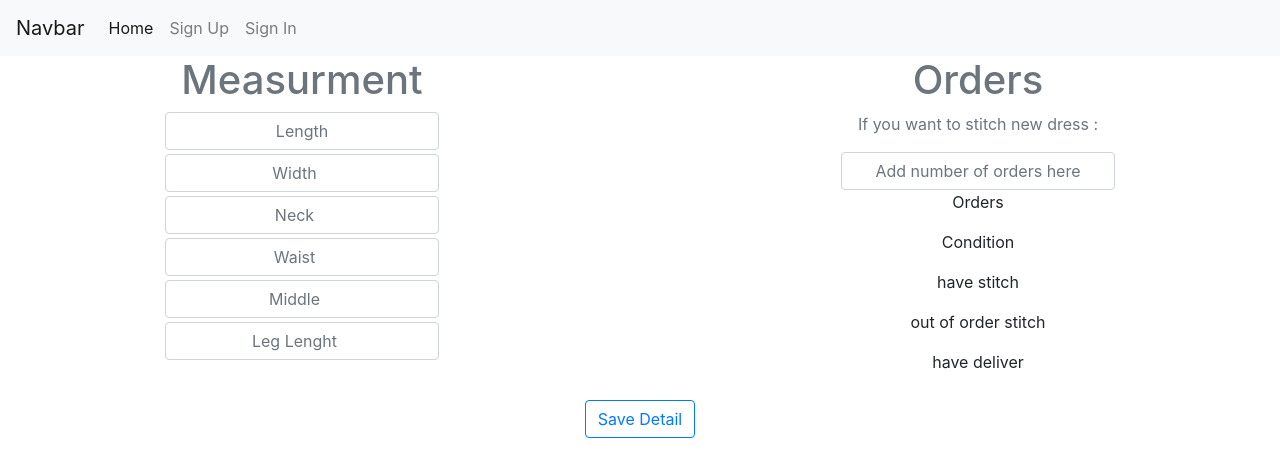
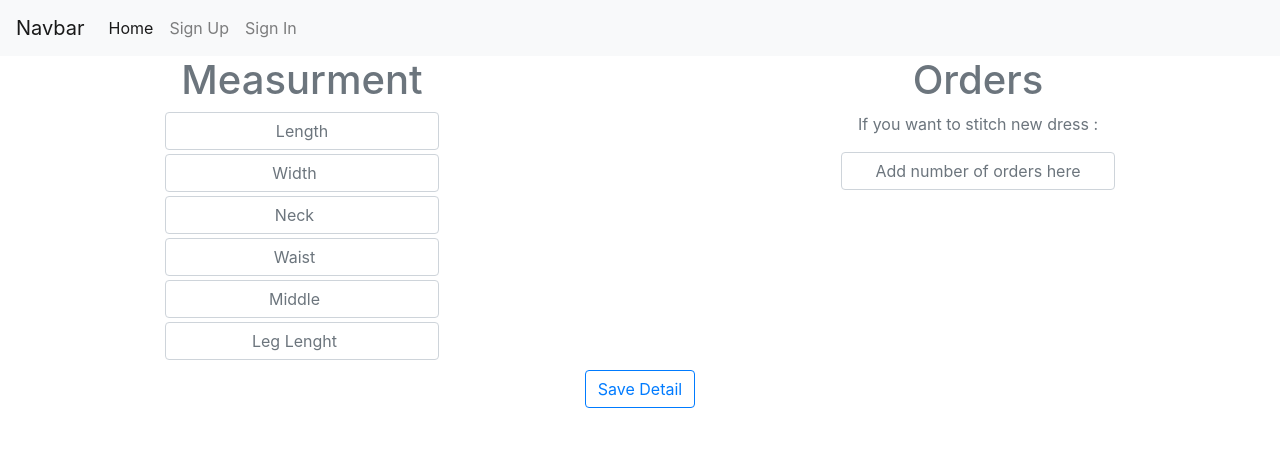
Before and after one commit to faiza203/Tailor_App, a React (Create React App) app: page /AddDetail in a window 1280 px wide. Shown: the top 476 px of the page. Built offline with nearby package versions, Linux system fonts and the light colour scheme.

Commit message:
Add function to check that we need to add order or update orders

```diff
--- a/src/components/AddDetail.tsx
+++ b/src/components/AddDetail.tsx
@@ -3,7 +3,7 @@ import { AddMeasurment, addMeasurmentR, AddOrder } from './index';
 import firebase from 'firebase';
 import { useDispatch, useSelector } from 'react-redux';
 import { v4 as uuid } from 'uuid';
-import { addOrder } from './store';
+import { checkOrder } from './store';
 
 export const AddDetail = () => {
     const dispatch = useDispatch();
@@ -31,7 +31,7 @@ export const AddDetail = () => {
                 NewOrders.value > 0 ? firebase.firestore().collection('clients').doc(tailor).collection('customers').doc(client).set({
                     measurment: measurmentEle
                 }).then(() => {
-                    dispatch(addOrder(client, NewOrders.value))
+                    checkOrder(client, NewOrders.value, customerState, dispatch)
                     console.log(customerState);
 
                 }).catch((err) => {
--- a/src/components/AddOrder.tsx
+++ b/src/components/AddOrder.tsx
@@ -1,14 +1,15 @@
 import React from 'react';
+import { useSelector } from 'react-redux';
 
 export const AddOrder = () => {
+    const customerState = useSelector((state: any) => state);
     return (<div>
         <h1 className="h1 text-muted">Orders</h1>
         <p className="text-muted">If you want to stitch new dress : </p>
         <input className="form-control" type="text" placeholder="Add number of orders here" />
-        <p>Orders</p>
-        <p>Condition</p>
-        <p> have stitch</p>
-        <p>out of order stitch</p>
-        <p>have deliver</p>
+        {customerState.orders.lenght > 0 ?
+            <p>{customerState.orders.lenght}</p> :
+            null
+        }
     </div>)
 }
--- a/src/components/Customers.tsx
+++ b/src/components/Customers.tsx
@@ -35,8 +35,8 @@ export const Customers = (props: any) => {
                         return (<div key={index}><h3 className="h3 text-muted d-inline mt-2">{customer}</h3>
                             <button id={customer + "measurment"} className="btn btn-outline-success d-inline" onClick={() => {
                                 localStorage.setItem("customer" , customer);
-                                history.push("/AddMeasurment");
-                                history.replace("/AddMeasurment")
+                                history.push("/AddDetail");
+                                history.replace("/AddDetail")
                             }}>Edit Detail</button>
                         </div>)
                     }) :
--- a/src/components/index.tsx
+++ b/src/components/index.tsx
@@ -8,6 +8,6 @@ export { DashBoard } from './DashBoard';
 export { Customers } from './Customers';
 export { AddMeasurment } from './AddMeasurment';
 export { history } from './history';
-export { addTailor, store, addCustomerR, fecthCustomer, addMeasurmentR , addOrder } from './store';
+export { addTailor, store, addCustomerR, fecthCustomer, addMeasurmentR , addOrder , checkOrder} from './store';
 export { AddDetail } from './AddDetail';
 export { AddOrder } from './AddOrder';
--- a/src/components/reducer.tsx
+++ b/src/components/reducer.tsx
@@ -33,11 +33,17 @@ export default function TailorReducer(state: any = initialState, action: any) {
                 ...state,
                 clientMeasurment: state.measurment.push(action.client + "," + action.measurment),
             }
-            case "Add_Order":
+        case "Add_Order":
             return {
                 ...state,
-                clientMeasurment: state.orders.push(action.client + "," + action.orders),
+                clientOrder: state.orders.push(action.client + "," + action.orders),
             }
+        case "Update_Order":
+            return {
+                ...state,
+                clientOrder: state.orders[action.customerStateValue]= (action.client + "," + action.order),
+                        }
+
         default:
             return state
     }
--- a/src/components/store.tsx
+++ b/src/components/store.tsx
@@ -1,5 +1,6 @@
 import { createStore } from 'redux';
 import TailorReducer from './reducer';
+import { useDispatch} from 'react-redux'
 export const store = createStore(TailorReducer);
 export function addTailor(tailor: any) {
     return {
@@ -34,3 +35,23 @@ export function addOrder(client: any, orders : number) {
         orders
     }
 }
+export function updateOrder (client : any, orders : any , customerStateValue : any){
+    return {
+        type : "Update_Order",
+        client,
+        orders,
+        customerStateValue
+    }
+}
+export function checkOrder(client: any, orders : number , customerState: any , dispatch : any) {
+    if(customerState.orders.lenght > 0 ){
+        customerState.orders.forEach((customer: any , index : number) => {
+               if( customerState.orders[index][0] === customer ){
+                const clientNu = customer.orders[index];
+                dispatch(updateOrder(client , orders , clientNu))
+               }
+        })
+    }else{
+             dispatch(addOrder(client , orders))
+    }
+}
```
Also changed, not shown: 1 other file (tests, documents, lock files or other folders).
